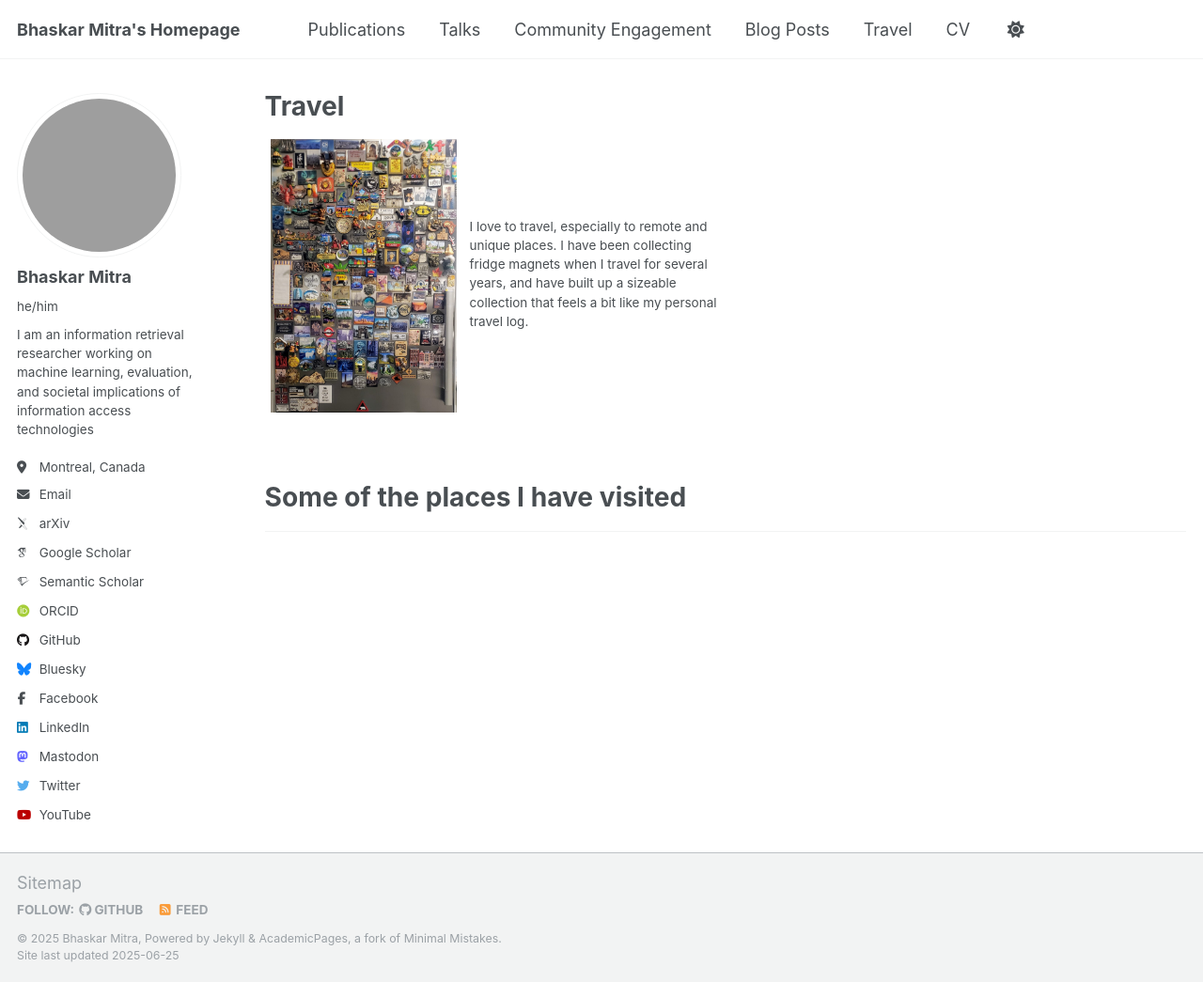
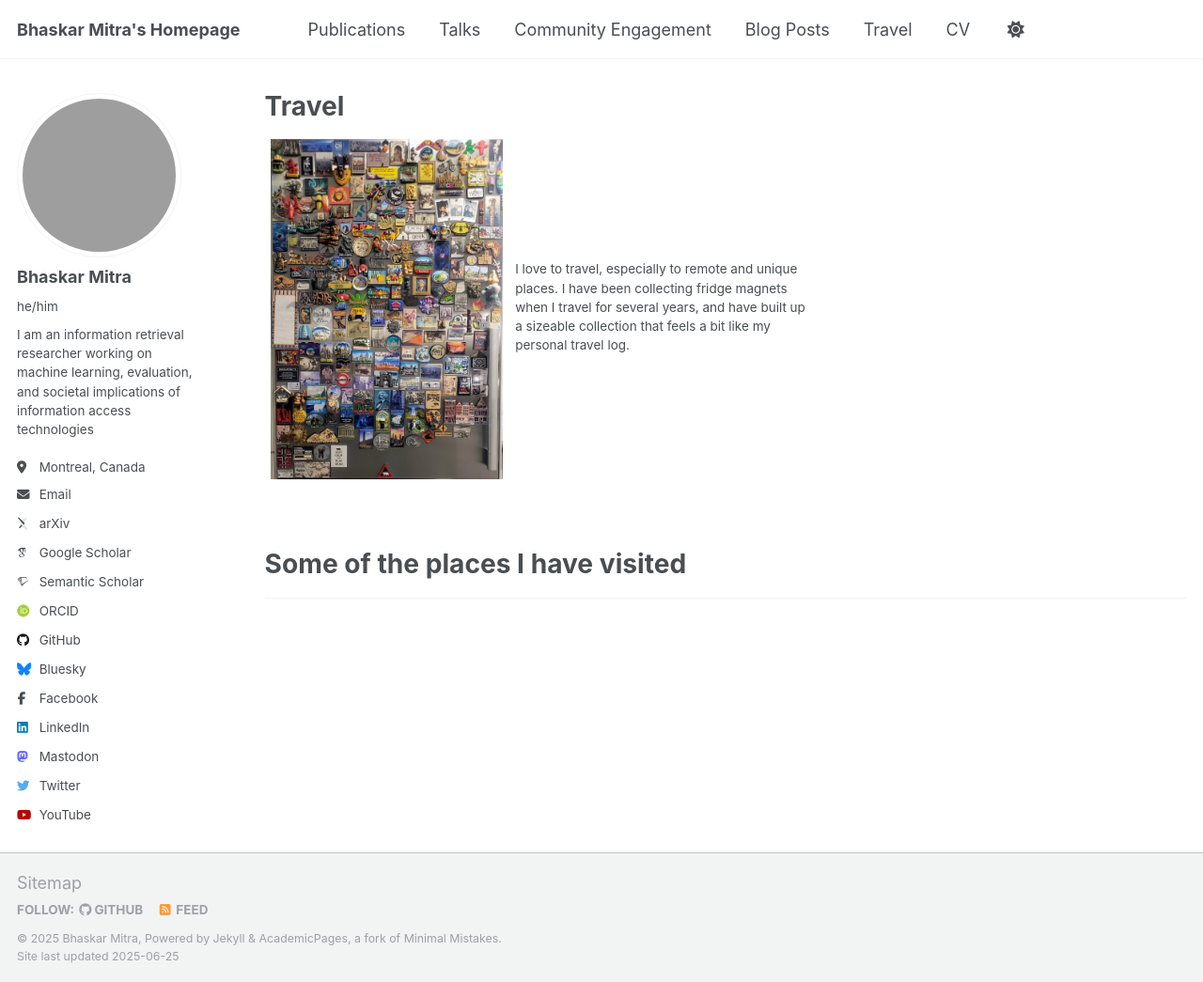
Before and after one commit to bhaskar-mitra/bhaskar-mitra.github.io, a Jekyll site: the page built from _pages/travel.html, in a window 1280 px wide and 1045 px high. Shown: the whole window at 94% size. Built offline with Jekyll 4.4.1, drawn with Linux system fonts in a browser that asks for light colours; some web fonts are replaced; grey boxes are pictures that could not be loaded.

Commit message:
Update travel.html

```diff
--- a/_pages/travel.html
+++ b/_pages/travel.html
@@ -10,9 +10,9 @@ author_profile: true
 <style>
 </style>
 
-<table style="border:none; width:50%">
+<table style="border:none; width:60%">
   <tr style="border:none">
-    <td style="border:none"><img src="/images/magnets.jpg"/></td>
+    <td style="border:none; width:"40%"><img src="/images/magnets.jpg"/></td>
     <td style="border:none">
       <p>
         I love to travel, especially to remote and unique places.
```
